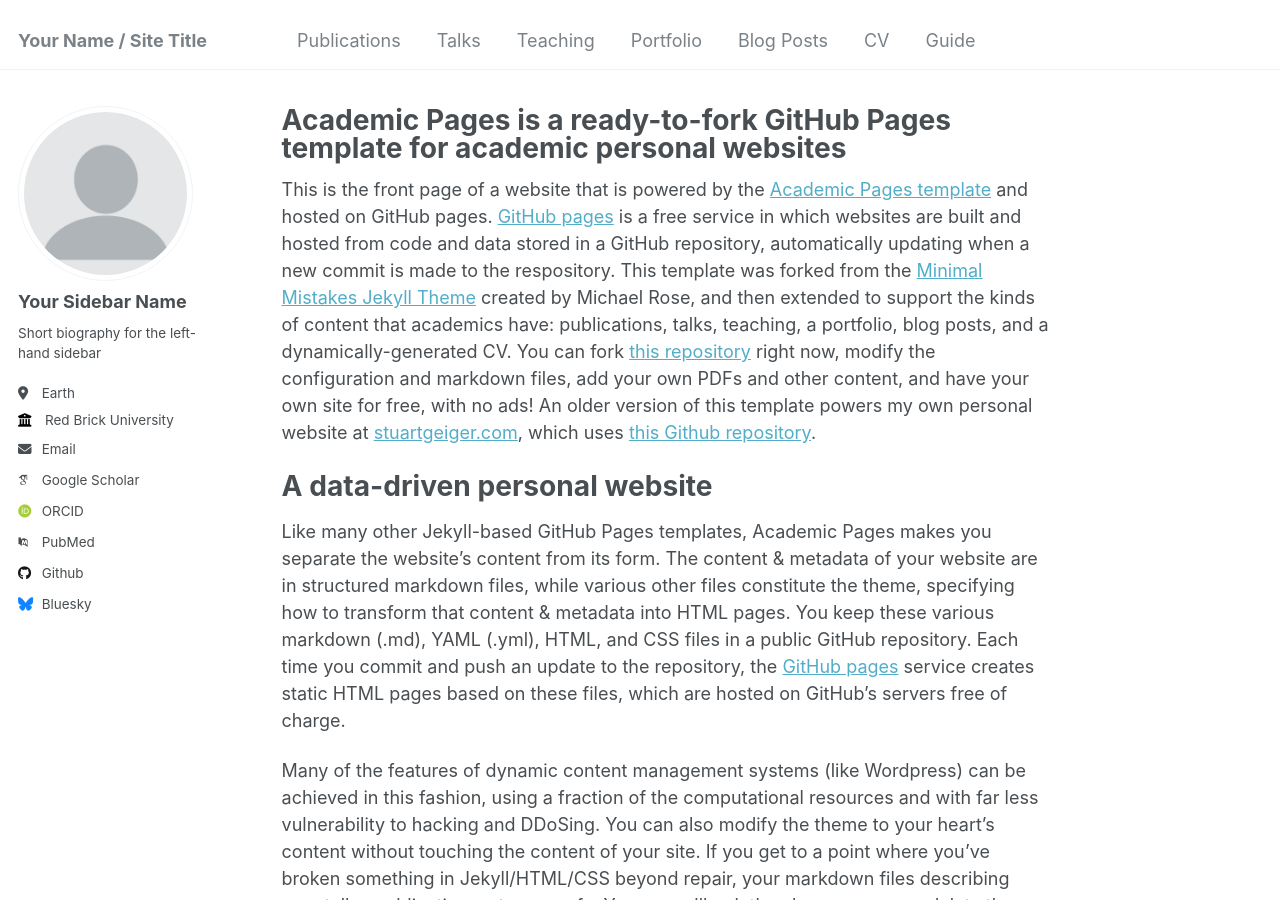
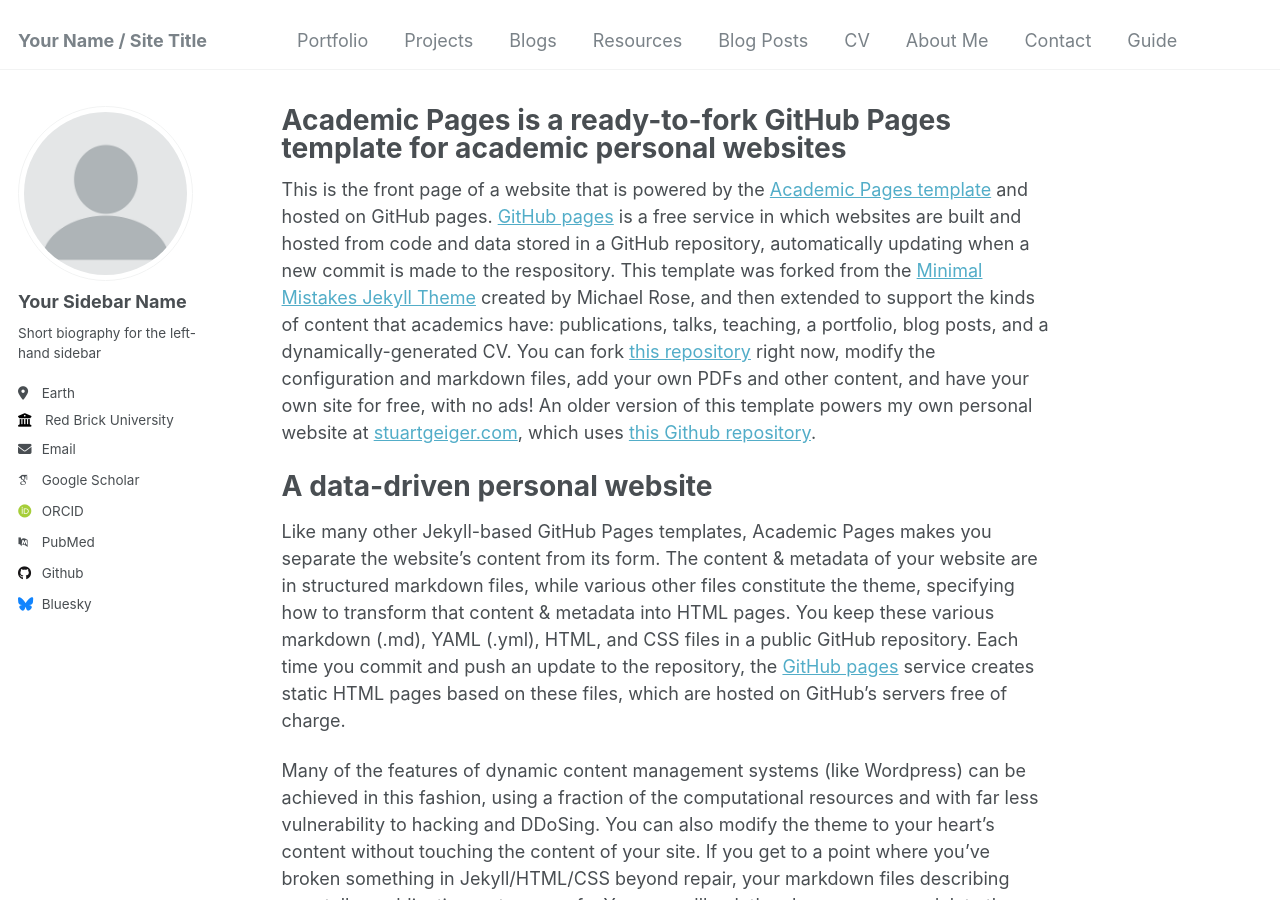
Before and after one commit to masudpervez27/portfolio, a Jekyll site: the page built from _pages/about.md, in a window 1280 px wide and 900 px high. Built offline with Jekyll 4.4.1, drawn with Linux system fonts in a browser that asks for light colours; some web fonts are replaced.

Commit message:
new commit

```diff
--- a/_data/navigation.yml
+++ b/_data/navigation.yml
@@ -5,17 +5,17 @@
 # prevent it from being included in the site.
 
 main:
-  - title: "Publications"
-    url: /publications/
-
-  - title: "Talks"
-    url: /talks/
-
-  - title: "Teaching"
-    url: /teaching/
-
   - title: "Portfolio"
     url: /portfolio/
+
+  - title: "Projects"
+    url: /projects/
+
+  - title: "Blogs"
+    url: /blogs/
+
+  - title: "Resources"
+    url: /resources/
 
   - title: "Blog Posts"
     url: /year-archive/
@@ -23,5 +23,11 @@ main:
   - title: "CV"
     url: /cv/
 
+  - title: "About Me"
+    url: /about/
+
+  - title: "Contact"
+    url: /contact/
+
   - title: "Guide"
     url: /markdown/
```
